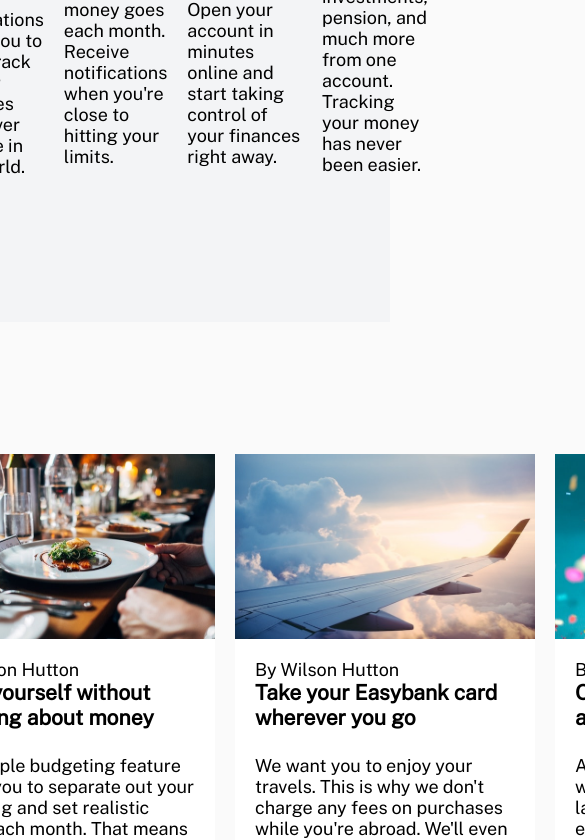
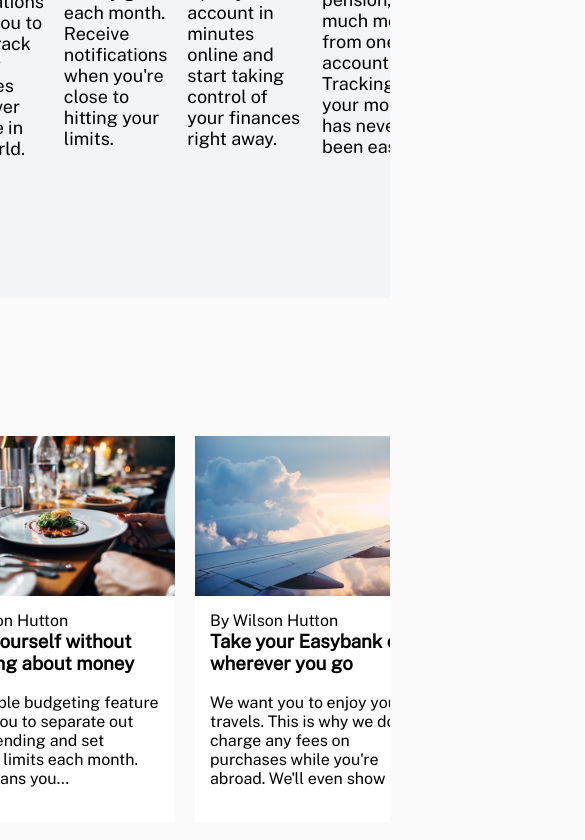
Before and after one commit to Gittenger/fem-easybank-landing, a React (Create React App) app: page / in a window 390 px wide. Shown: the part 1156-1996 px from the top of the page, 585 px wide, since content can reach past the window. Built offline with nearby package versions, Linux system fonts and the light colour scheme.

Commit message:
laptop media queries

```diff
--- a/src/components/article-box/article-box.styles.jsx
+++ b/src/components/article-box/article-box.styles.jsx
@@ -1,6 +1,8 @@
 import styled from "styled-components";
 
-import { FlexCenter } from "../../style-utils/utils.styles";
+import { FlexCenter, device } from "../../style-utils/utils.styles";
+
+const { laptopM } = device;
 
 export const ArticleBoxContainer = styled.div`
   ${FlexCenter}
@@ -25,4 +27,16 @@
     align-items: flex-start;
     padding: 2rem;
   }
+
+  @media ${laptopM} {
+    width: 25rem;
+
+    .img-box {
+      height: 16rem;
+    }
+
+    .content-container {
+      padding: 1.5rem;
+    }
+  }
 `;
--- a/src/components/articles/articles.component.jsx
+++ b/src/components/articles/articles.component.jsx
@@ -58,7 +58,7 @@
 
 const Articles = () => (
   <ArticlesContainer>
-    <Container class="content-container">
+    <Container className="content-container">
       <h2>Latest Articles</h2>
       <ArticleBoxesContainer>
         {iter.map(({ id, ...rest }) => (
--- a/src/components/articles/articles.styles.jsx
+++ b/src/components/articles/articles.styles.jsx
@@ -1,24 +1,43 @@
 import styled from "styled-components";
 
-import { FlexCenter } from "../../style-utils/utils.styles";
+import { FlexCenter, device } from "../../style-utils/utils.styles";
+
+const { laptopM } = device;
 
 export const ArticlesContainer = styled.div`
   ${FlexCenter}
-  padding-top: 10rem;
+  padding: 10rem 0 6rem;
+  width: 100%;
 
   & > *.content-container {
     ${FlexCenter}
     flex-direction: column;
     align-items: flex-start;
+
+    h2 {
+      margin-bottom: 1.5rem;
+    }
+  }
+
+  @media ${laptopM} {
+    font-size: 1.6rem;
+
+    & > *.content-container {
+      h2 {
+        margin-bottom: 1rem;
+      }
+    }
   }
 `;
 
 export const ArticleBoxesContainer = styled.div`
-  ${FlexCenter}
+  display: flex;
+  align-items: flex-start;
   justify-content: space-between;
 
   & > a {
     margin-right: 2rem;
+    max-height: 45rem;
 
     &:hover {
       & h3 {
--- a/src/components/container/container.styles.jsx
+++ b/src/components/container/container.styles.jsx
@@ -1,5 +1,13 @@
 import styled from "styled-components";
 
+import { FlexCenter, device } from "../../style-utils/utils.styles";
+
+const { laptopM } = device;
+
 export const ContainerDiv = styled.div`
-  width: ${({ theme: { layout } }) => layout.contentWidth};
+  width: ${({ theme: { layout } }) => layout.desktop.contentWidth};
+
+  @media ${laptopM} {
+    width: ${({ theme: { layout } }) => layout.laptopM.contentWidth};
+  }
 `;
--- a/src/components/features/features.styles.jsx
+++ b/src/components/features/features.styles.jsx
@@ -1,18 +1,25 @@
 import styled from "styled-components";
 
-import { FlexCenter } from "../../style-utils/utils.styles";
+import { FlexCenter, device } from "../../style-utils/utils.styles";
+
+const { laptopM } = device;
 
 export const FeaturesContainer = styled.div`
   ${FlexCenter}
   position: relative;
   z-index: 0;
-  padding: 10rem;
+  width: 100%;
+  padding: 10rem 0;
   background-color: ${({ theme: { colors } }) => colors.greyBlueLight};
 
   .content-container {
     ${FlexCenter}
     flex-direction: column;
     align-items: flex-start;
+  }
+
+  @media ${laptopM} {
+    padding: ;
   }
 `;
 
--- a/src/components/footer/footer.styles.jsx
+++ b/src/components/footer/footer.styles.jsx
@@ -7,6 +7,7 @@
     background-color: ${({ theme: { colors } }) => colors.darkBlue};
     color: ${({ theme: { colors } }) => colors.white};
     padding: 4rem 0 4rem;
+    width: 100%;
 
     & > *.content-container {
         display: grid;
--- a/src/components/header/header.styles.jsx
+++ b/src/components/header/header.styles.jsx
@@ -1,6 +1,8 @@
 import styled from "styled-components";
 
-import { FlexCenter } from "../../style-utils/utils.styles";
+import { FlexCenter, device } from "../../style-utils/utils.styles";
+
+const { laptopM } = device;
 
 export const HeaderContainer = styled.header`
   ${FlexCenter}
@@ -14,6 +16,9 @@
     ${FlexCenter}
     justify-content: space-between;
     height: 100%;
+  }
+
+  @media ${laptopM} {
   }
 `;
 
--- a/src/components/info-box/info-box.styles.jsx
+++ b/src/components/info-box/info-box.styles.jsx
@@ -1,6 +1,8 @@
 import styled from "styled-components";
 
-import { FlexCenter } from "../../style-utils/utils.styles";
+import { FlexCenter, device } from "../../style-utils/utils.styles";
+
+const { laptopM } = device;
 
 export const InfoBoxContainer = styled.div`
   ${FlexCenter}
@@ -18,4 +20,8 @@
 
 export const Info = styled.p`
   margin: 2.5rem 0;
+
+  @media ${laptopM} {
+    margin: 1.9rem 0;
+  }
 `;
--- a/src/style-utils/global.styles.js
+++ b/src/style-utils/global.styles.js
@@ -1,4 +1,6 @@
 import { createGlobalStyle } from "styled-components";
+
+import { FlexCenter } from "./utils.styles";
 
 const GlobalStyles = createGlobalStyle`
     *{
@@ -13,11 +15,20 @@
 }
 
 body{
+    ${FlexCenter}
+    flex-direction: column;
     font-size: 1.8rem;
-    max-width: 100vw;
+    width: 100vw;
     background-color: ${({ theme: { colors } }) => colors.greyLight};
     font-family: 'Public Sans', sans-serif;
     position: relative;
+    overflow-x: hidden;
+}
+
+#root {
+    width: 100%;
+    ${FlexCenter}
+    flex-direction: column;
 }
 
 a{
--- a/src/style-utils/theme.styles.js
+++ b/src/style-utils/theme.styles.js
@@ -9,8 +9,13 @@
     white: "#ffffff",
   },
   layout: {
-    appWidth: "1440px",
-    contentWidth: "1200px",
+    desktop: {
+      appWidth: "1440px",
+      contentWidth: "1200px",
+    },
+    laptopM: {
+      contentWidth: "1100px",
+    },
   },
 };
 
--- a/src/style-utils/utils.styles.jsx
+++ b/src/style-utils/utils.styles.jsx
@@ -5,3 +5,57 @@
   justify-content: center;
   align-items: center;
 `;
+
+// MEDIA QUERIES
+
+const sizes = {
+  mobileS: "375px",
+  mobileM: "500px",
+  tabletS: "650px",
+  tabletM: "800px",
+  tabletLand: "950px",
+  laptopS: "1090px",
+  laptopM: "1350px",
+  laptopL: "1450px",
+  desktop: "1600px",
+  desktopL: "1900px",
+};
+
+const {
+  mobileS,
+  mobileM,
+  tabletS,
+  tabletM,
+  tabletLand,
+  laptopS,
+  laptopM,
+  laptopL,
+  desktop,
+  desktopL,
+} = sizes;
+
+export const device = {
+  mobileS: `only screen and (max-width: ${mobileS})`,
+  mobileM: `only screen and (max-width: ${mobileM})`,
+  tabletS: `only screen and (max-width: ${tabletS})`,
+  tabletM: `only screen and (max-width: ${tabletM})`,
+  tabletLand: `only screen and (max-width: ${tabletLand})`,
+  laptopS: `only screen and (max-width: ${laptopS})`,
+  laptopM: `only screen and (max-width: ${laptopM})`,
+  laptopL: `only screen and (max-width: ${laptopL})`,
+  desktop: `only screen and (max-width: ${desktop})`,
+  desktopL: `only screen and (max-width: ${desktopL})`,
+};
+
+export const deviceMin = {
+  minMobileS: `only screen and (min-width: ${mobileS})`,
+  minMobileM: `only screen and (min-width: ${mobileM})`,
+  minTabletS: `only screen and (min-width: ${tabletS})`,
+  minTabletM: `only screen and (min-width: ${tabletM})`,
+  minTabletLand: `only screen and (min-width: ${tabletLand})`,
+  minLaptopS: `only screen and (min-width: ${laptopS})`,
+  minLaptopM: `only screen and (min-width: ${laptopM})`,
+  minLaptopL: `only screen and (min-width: ${laptopL})`,
+  minDesktop: `only screen and (min-width: ${desktop})`,
+  minDesktopL: `only screen and (min-width: ${desktopL})`,
+};
```
